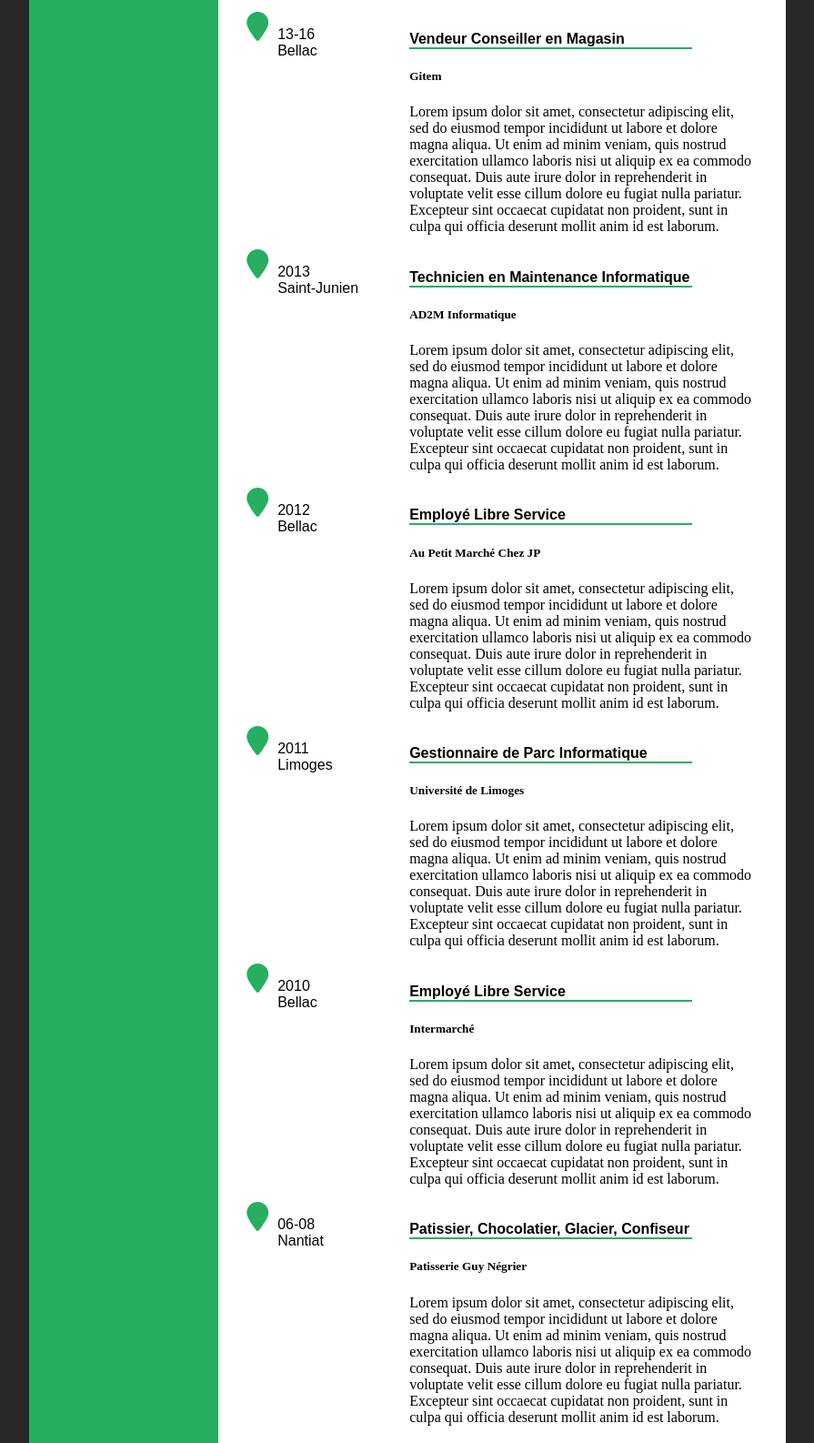
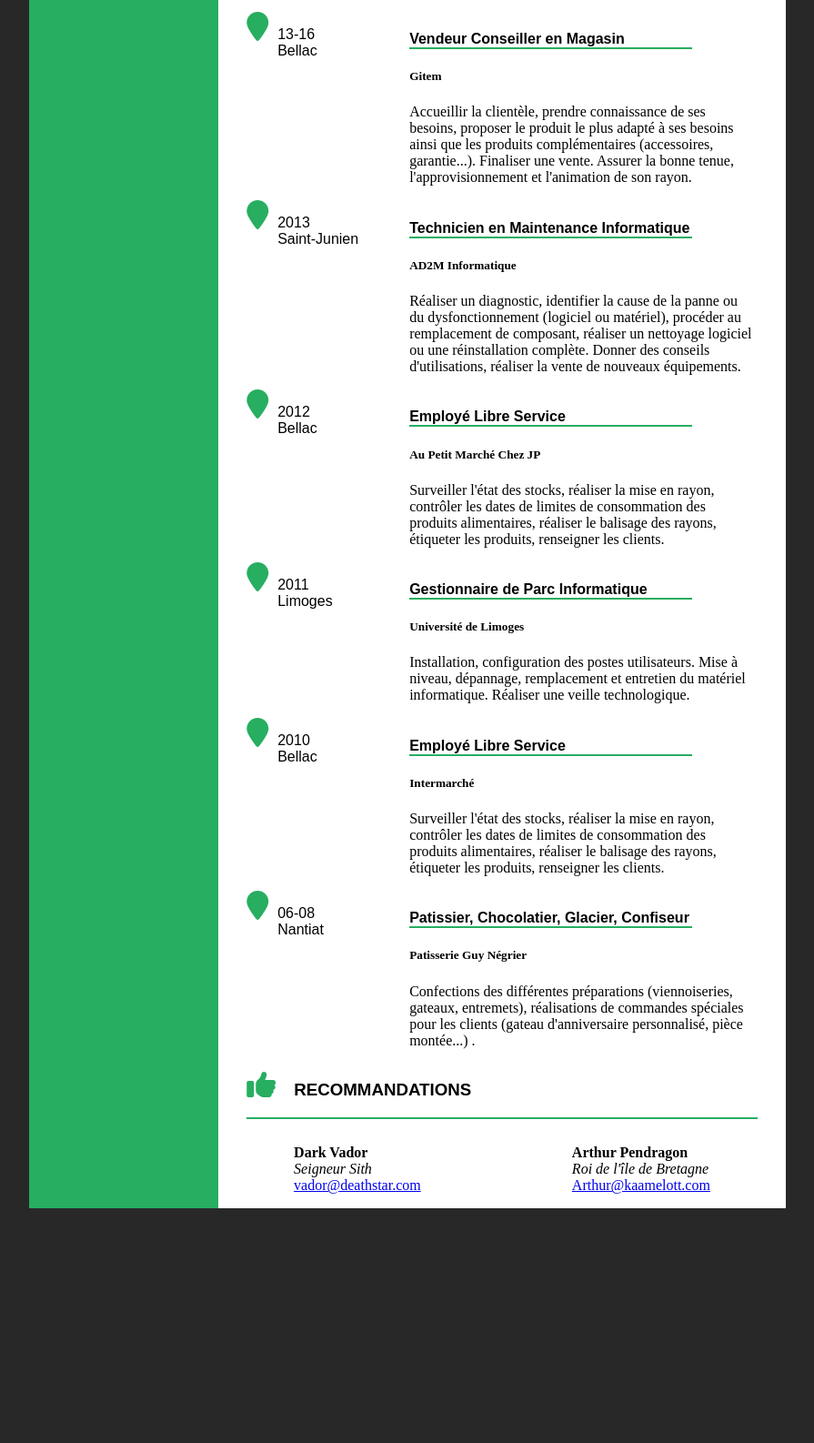
Before and after one commit to SmashGeek/SmashGeek.github.io, a plain HTML site: page index.html in a window 1280 px wide. Shown: the part 1704-3290 px from the top of the page at 91% size, without its empty margins (192-1087 px from the left). After the commit the page ends 3032 px from the top, so only its background shows below. Drawn offline with Linux system fonts and the light colour scheme; a web font is replaced by a local one.

Commit message:
modified:   index.html

```diff
--- a/index.html
+++ b/index.html
@@ -180,7 +180,7 @@
                             <div class="work_text">
                                 <h4>Vendeur Conseiller en Magasin</h4>
                                 <h5>Gitem</h5>
-                                <p>Lorem ipsum dolor sit amet, consectetur adipiscing elit, sed do eiusmod tempor incididunt ut labore et dolore magna aliqua. Ut enim ad minim veniam, quis nostrud exercitation ullamco laboris nisi ut aliquip ex ea commodo consequat. Duis aute irure dolor in reprehenderit in voluptate velit esse cillum dolore eu fugiat nulla pariatur. Excepteur sint occaecat cupidatat non proident, sunt in culpa qui officia deserunt mollit anim id est laborum.</p>
+                                <p>Accueillir la clientèle, prendre connaissance de ses besoins, proposer le produit le plus adapté à ses besoins ainsi que les produits complémentaires (accessoires, garantie...). Finaliser une vente. Assurer la bonne tenue, l'approvisionnement et l'animation de son rayon.</p>
                             </div>
                         </div>
 
@@ -194,7 +194,7 @@
                             <div class="work_text">
                                 <h4>Technicien en Maintenance Informatique</h4>
                                 <h5>AD2M Informatique</h5>
-                                <p>Lorem ipsum dolor sit amet, consectetur adipiscing elit, sed do eiusmod tempor incididunt ut labore et dolore magna aliqua. Ut enim ad minim veniam, quis nostrud exercitation ullamco laboris nisi ut aliquip ex ea commodo consequat. Duis aute irure dolor in reprehenderit in voluptate velit esse cillum dolore eu fugiat nulla pariatur. Excepteur sint occaecat cupidatat non proident, sunt in culpa qui officia deserunt mollit anim id est laborum.</p>
+                                <p>Réaliser un diagnostic, identifier la cause de la panne ou du dysfonctionnement (logiciel ou matériel), procéder au remplacement de composant, réaliser un nettoyage logiciel ou une réinstallation complète. Donner des conseils d'utilisations, réaliser la vente de nouveaux équipements.</p>
                             </div>
                         </div>
 
@@ -208,7 +208,7 @@
                             <div class="work_text">
                                 <h4>Employé Libre Service</h4>
                                 <h5>Au Petit Marché Chez JP</h5>
-                                <p>Lorem ipsum dolor sit amet, consectetur adipiscing elit, sed do eiusmod tempor incididunt ut labore et dolore magna aliqua. Ut enim ad minim veniam, quis nostrud exercitation ullamco laboris nisi ut aliquip ex ea commodo consequat. Duis aute irure dolor in reprehenderit in voluptate velit esse cillum dolore eu fugiat nulla pariatur. Excepteur sint occaecat cupidatat non proident, sunt in culpa qui officia deserunt mollit anim id est laborum.</p>
+                                <p>Surveiller l'état des stocks, réaliser la mise en rayon, contrôler les dates de limites de consommation des produits alimentaires, réaliser le balisage des rayons, étiqueter les produits, renseigner les clients.</p>
                             </div>
                         </div>
 
@@ -222,7 +222,7 @@
                             <div class="work_text">
                                 <h4>Gestionnaire de Parc Informatique</h4>
                                 <h5>Université de Limoges</h5>
-                                <p>Lorem ipsum dolor sit amet, consectetur adipiscing elit, sed do eiusmod tempor incididunt ut labore et dolore magna aliqua. Ut enim ad minim veniam, quis nostrud exercitation ullamco laboris nisi ut aliquip ex ea commodo consequat. Duis aute irure dolor in reprehenderit in voluptate velit esse cillum dolore eu fugiat nulla pariatur. Excepteur sint occaecat cupidatat non proident, sunt in culpa qui officia deserunt mollit anim id est laborum.</p>
+                                <p>Installation, configuration des postes utilisateurs. Mise à niveau, dépannage, remplacement et entretien du matériel informatique. Réaliser une veille technologique.</p>
                             </div>
                         </div>
 
@@ -236,7 +236,7 @@
                             <div class="work_text">
                                 <h4>Employé Libre Service</h4>
                                 <h5>Intermarché</h5>
-                                <p>Lorem ipsum dolor sit amet, consectetur adipiscing elit, sed do eiusmod tempor incididunt ut labore et dolore magna aliqua. Ut enim ad minim veniam, quis nostrud exercitation ullamco laboris nisi ut aliquip ex ea commodo consequat. Duis aute irure dolor in reprehenderit in voluptate velit esse cillum dolore eu fugiat nulla pariatur. Excepteur sint occaecat cupidatat non proident, sunt in culpa qui officia deserunt mollit anim id est laborum.</p>
+                                <p>Surveiller l'état des stocks, réaliser la mise en rayon, contrôler les dates de limites de consommation des produits alimentaires, réaliser le balisage des rayons, étiqueter les produits, renseigner les clients.</p>
                             </div>
                         </div>
 
@@ -250,7 +250,7 @@
                             <div class="work_text">
                                 <h4>Patissier, Chocolatier, Glacier, Confiseur</h4>
                                 <h5>Patisserie Guy Négrier</h5>
-                                <p>Lorem ipsum dolor sit amet, consectetur adipiscing elit, sed do eiusmod tempor incididunt ut labore et dolore magna aliqua. Ut enim ad minim veniam, quis nostrud exercitation ullamco laboris nisi ut aliquip ex ea commodo consequat. Duis aute irure dolor in reprehenderit in voluptate velit esse cillum dolore eu fugiat nulla pariatur. Excepteur sint occaecat cupidatat non proident, sunt in culpa qui officia deserunt mollit anim id est laborum.</p>
+                                <p>Confections des différentes préparations (viennoiseries, gateaux, entremets), réalisations de commandes spéciales pour les clients (gateau d'anniversaire personnalisé, pièce montée...) .</p>
                             </div>
                         </div>
                     </div>
```
